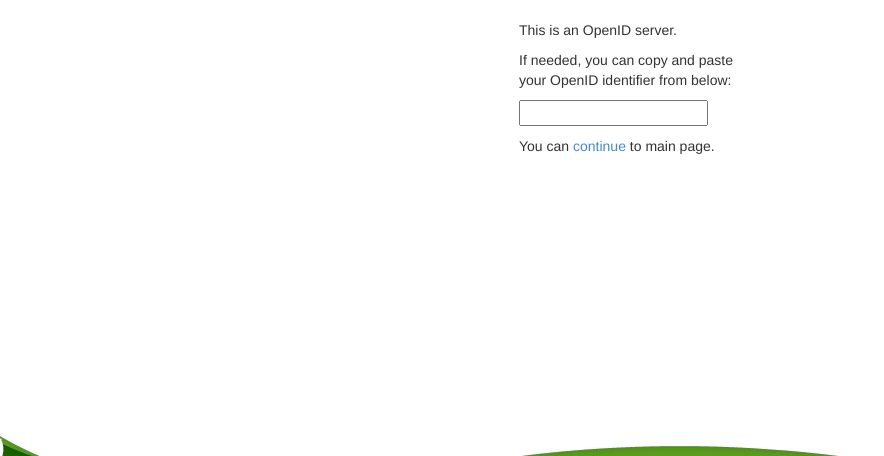
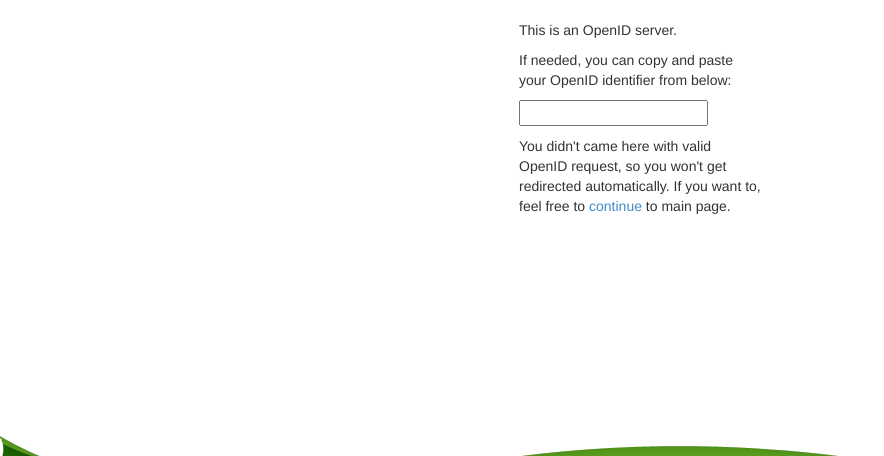
Before and after one commit to ojarva/sso-frontend, a Django app: template sso_frontend/openid_provider/templates/openid_provider/server.html in a window 1280 px wide. Shown: the part 271-727 px from the top of the page, without its empty margins (0-884 px from the left). Run offline with Django 3.2, Linux system fonts and the light colour scheme; the template is opened without the code that fills it, so the values that code supplies are empty; some libraries are stand-ins or nearby versions.

Commit message:
Improved help text

```diff
--- a/sso_frontend/openid_provider/templates/openid_provider/server.html
+++ b/sso_frontend/openid_provider/templates/openid_provider/server.html
@@ -11,5 +11,6 @@
 
 <p><input type="text" value="{{ openid_identifier }}"></p>
 
-<p>You can <a href="{% url 'login_frontend.views.indexview' %}">continue</a> to main page.</p>
+<p>You didn't came here with valid OpenID request, so you won't get redirected automatically.
+If you want to, feel free to <a href="{% url 'login_frontend.views.indexview' %}">continue</a> to main page.</p>
 {% endblock %}
```
